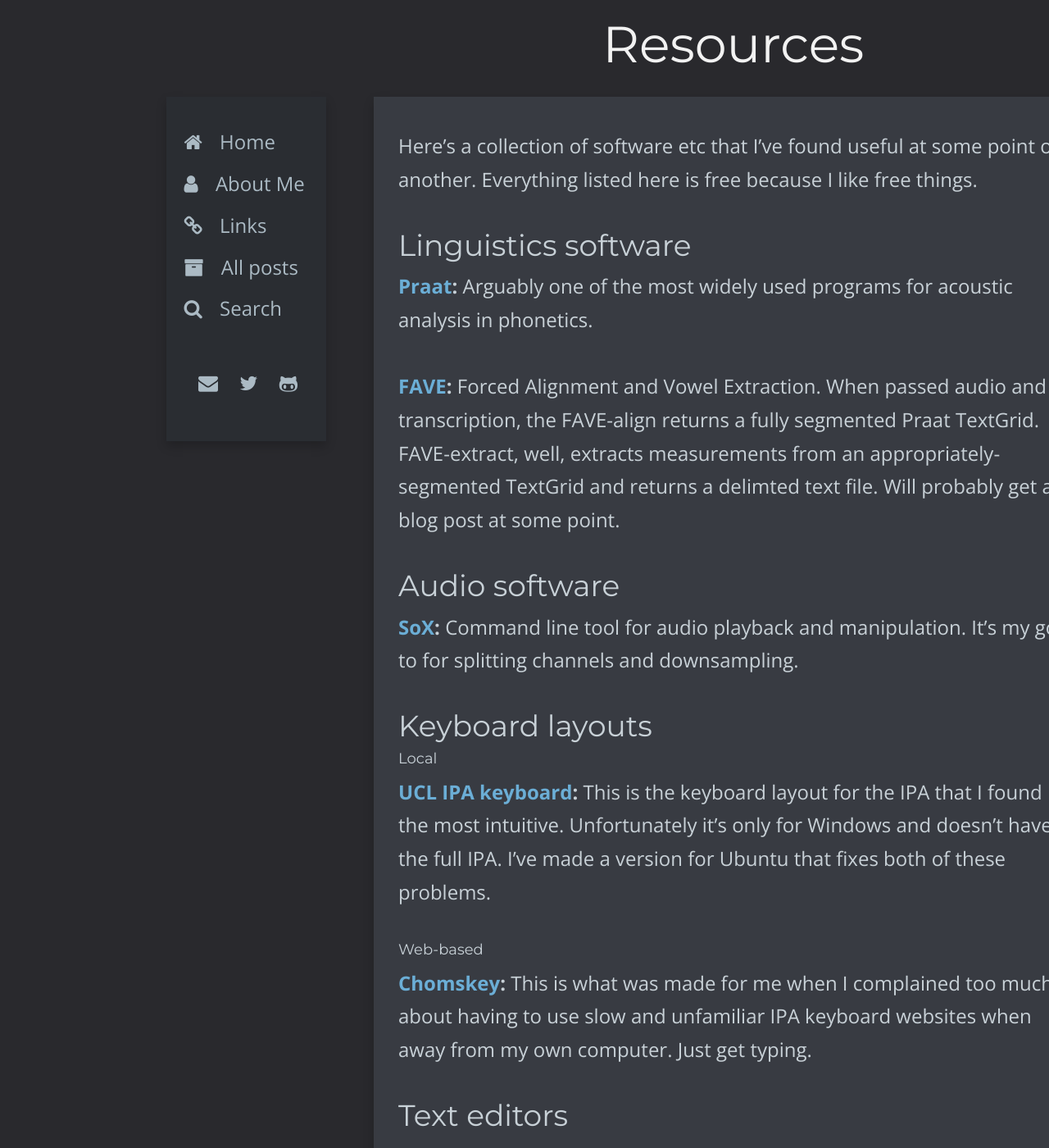
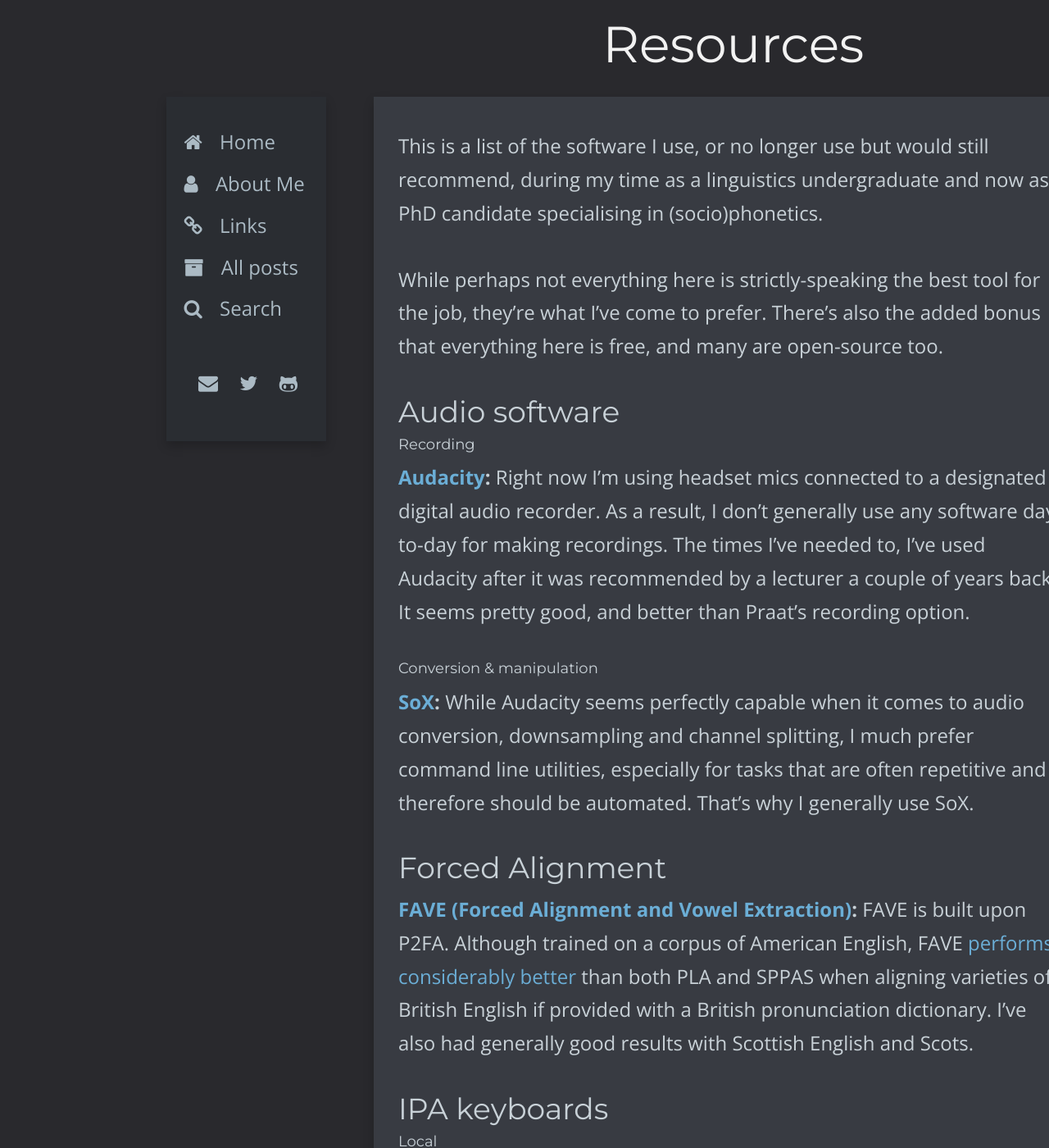
Before and after one commit to dajwarren/dajwarren.github.io, a Jekyll site: the page built from resources.md, in a window 1280 px wide and 1400 px high. Shown: the whole window at 82% size. Built offline with Jekyll 4.4.1, drawn with Linux system fonts in a browser that asks for light colours; nearby versions of some CDN libraries; some of the changed text lies outside the part shown.

Commit message:
Almost completely restructured and rewrote page

````diff
--- a/resources.md
+++ b/resources.md
@@ -3,30 +3,54 @@ layout: page
 title: Resources
 permalink: /resources/
 ---
+This is a list of the software I use, or no longer use but would still recommend, during my time as a linguistics undergraduate and now as a PhD candidate specialising in (socio)phonetics.
 
-Here's a collection of software etc that I've found useful at some point or another. Everything listed here is free because I like free things.
-
-## Linguistics software
-**[Praat](http://www.fon.hum.uva.nl/praat/):** Arguably one of the most widely used programs for acoustic analysis in phonetics.
-
-**[FAVE](https://github.com/JoFrhwld/FAVE):** Forced Alignment and Vowel Extraction. When passed audio and a transcription, the FAVE-align returns a fully segmented Praat TextGrid. FAVE-extract, well, extracts measurements from an appropriately-segmented TextGrid and returns a delimted text file. Will probably get a blog post at some point.
+While perhaps not everything here is strictly-speaking the best tool for the job, they're what I've come to prefer. There's also the added bonus that everything here is free, and many are open-source too.
 
 ## Audio software
-**[SoX](http://sox.sourceforge.net):** Command line tool for audio playback and manipulation. It's my go-to for splitting channels and downsampling.
 
-## Keyboard layouts
+#### Recording
+**[Audacity]():** Right now I'm using headset mics connected to a designated digital audio recorder. As a result, I don't generally use any software day-to-day for making recordings. The times I've needed to, I've used Audacity after it was recommended by a lecturer a couple of years back. It seems pretty good, and better than Praat's recording option.
+
+#### Conversion & manipulation
+**[SoX](http://sox.sourceforge.net):** While Audacity seems perfectly capable when it comes to audio conversion, downsampling and channel splitting, I much prefer command line utilities, especially for tasks that are often repetitive and therefore should be automated. That's why I generally use SoX.
+
+## Forced Alignment
+**[FAVE (Forced Alignment and Vowel Extraction)](https://github.com/JoFrhwld/FAVE):** FAVE is built upon P2FA. Although trained on a corpus of American English, FAVE [performs considerably better](http://personalpages.manchester.ac.uk/staff/laurel.mackenzie/files/MacKenzie_Turton_NWAV42_slides.pdf) than both PLA and SPPAS when aligning varieties of British English if provided with a British pronunciation dictionary. I've also had generally good results with Scottish English and Scots.
+
+## IPA keyboards
+
 #### Local
-**[UCL IPA keyboard](http://www.phon.ucl.ac.uk/resource/phonetics/):** This is the keyboard layout for the IPA that I found the most intuitive. Unfortunately it's only for Windows and doesn't have the full IPA. I've made a version for Ubuntu that fixes both of these problems.
+**[UCL IPA keyboard](http://www.phon.ucl.ac.uk/resource/phonetics/):** Before I switched to Ubuntu from Windows I used this keyboard layout. I tried several, and this one felt most intuitive, with the added ability of being able to type without having to take time to select symbols.
+
+Unfortunately, I can't use it anymore. I tried others, but they didn't work out for me. The end result was that I made my own version, and expanded it to add almost the entirety of the IPA characterset. When I get round to sharing it, I'll update this.
 
 #### Web-based
-**[Chomskey](http://sci1.uk/Chomskey/#ucl-ipa):** This is what was made for me when I complained too much about having to use slow and unfamiliar IPA keyboard websites when away from my own computer. Just get typing.
+**[Chomskey](http://sci1.uk/Chomskey/#ucl-ipa):** I had the horrible experience of teaching in a room with only a projector and a screen. This meant making do with an inevitably-clunky and unfamiliar web-based keyboard if I need to type any IPA unplanned. Apparently I complained enough at home that this was made for me. It lets you type IPA just like a keyboard layout, and is therefore awesome. Also the name.
+
+## Speech analysis
+**[Praat](http://www.fon.hum.uva.nl/praat/):** If you're in the phonetic sciences, you'll almost certainly know Praat. It's amazing. You can do both acoustic measurement and speech manipulation for perceptual work. It also has its own scripting system that, while perhaps a little quirky in places, is incredibly useful for automating work. Best of all, the entire thing is free. Seriously, go use Praat.
+
+## Statistics
+**[R](https://www.r-project.org/):** R is a programming language and environment for doing statistics, data manipulation, data plotting, machine learning and more. And you should be using it. Yes, there is a learning curve, but the benefits hugely outweigh the time taken to learn it.
+
+One of the major benefits is the easy of reproducing results. Give your  R code and data to someone, and, in a few keystrokes, they can reproduce your analysis exactly. What if you make a minor error when coding your data?--correct it then run the code and all your tests, models and plots will be updated automatically.
+
+R also has a huge range of libraries for pretty much anything you'd want to do, and if you can't find what you need, you can write the packages and functions yourself. This means you get access to cutting-edge methods that haven't yet been included in the commercial statistics packages.
+
+Here's a list of the packages I use most often:
+- ```dplyr```: makes basic data tidying and manipulation so. much. easier. than it normally is in R. It's fantastic and should be learned and used by everyone.
+- ```ggplot2```: almost certainly the best way of producing plots and graphs in R. Relatively easy to use (and with excellent documentation) and the results are beautiful.
+- ```lme4```: used for building and running mixed effects regression models.
+- ```phonR```: lots of people swear by the ```vowels``` package for creating vowel plots, but I've never been overly fond of their output and the requirement that the input data be structured a specific way annoys me. ```phonR``` produces much nicer plots, has all the normalisation methods included in ```vowels``` and has fewer requirements about data structure (it can, thankfully, accept input straight from FAVE-extract!).
+
+#### IDE
+**[RStudio](https://www.rstudio.com/):** RStudio is an IDE for R.
+<!-- TODO: finish writing about RStudio -->
 
 ## Text editors
 **[Atom](https://atom.io/):** Currently my favourite text editor. It's what I write my thesis in, manage my website with, and many other things. It's hugely customisable via plugins (and you can make your own). It will also probably get a blog post.
 
 **[Vim](http://www.vim.org/):** An incredibly powerful editor, though doesn't exactly score highly on immediate user-friendliness. One day I will learn it properly.
 
-## IDEs
-**[RStudio](https://www.rstudio.com/):** IDE for R. It might make your life a lot easier.
-
-**[Texmaker](http://www.xm1math.net/texmaker/):** Okay, so it's technically a LaTeX editor, but close enough. Before discovering Atom it was my preferred editor and the ability to compile from the GUI is useful even if you're not using most of the other features. It's also cross-platform.
+**[Texmaker](http://www.xm1math.net/texmaker/):** Okay, so it isn't a text editor, but it's going in the section because if all you're doing is writing LaTeX and want a UI for it then I really like Texmaker. Before discovering Atom it was my preferred editor and the ability to compile from the GUI is useful even if you're not using most of the other features. It's also cross-platform.
````
